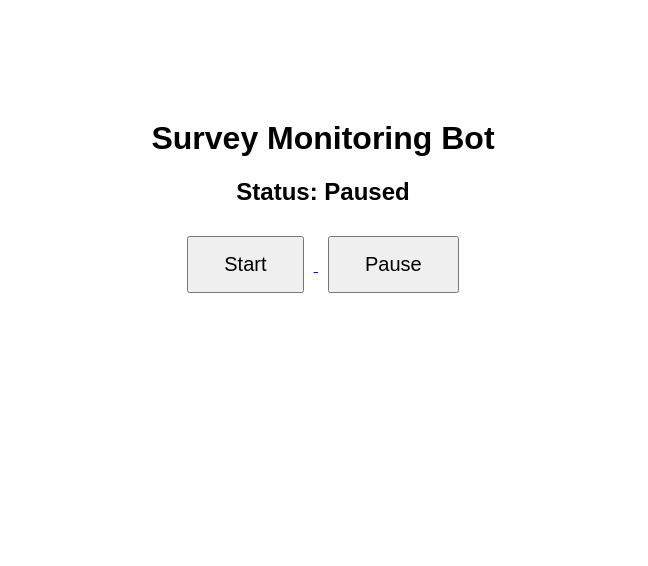
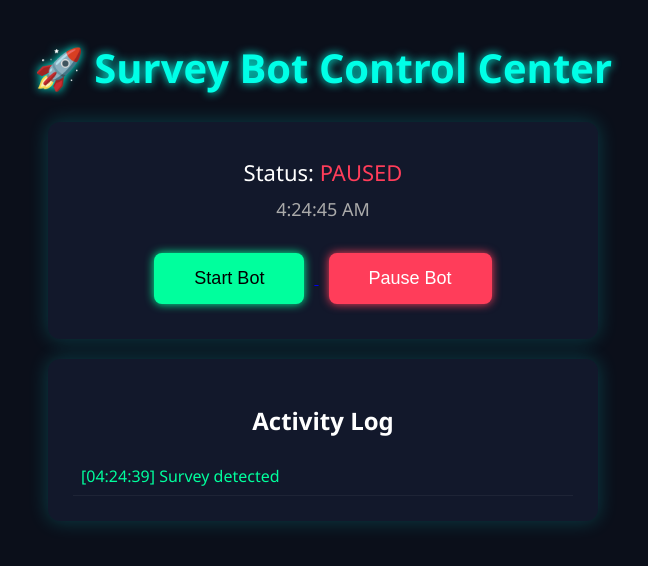
Before and after one commit to vinitshetty16/survey-monitor-bot, a Flask app: page / in a window 1280 px wide. Shown: the top 566 px of the page, without its empty margins (317-965 px from the left). Run offline with Flask 3, Linux system fonts and the light colour scheme.

Commit message:
Update dashboard.html

```diff
--- a/templates/dashboard.html
+++ b/templates/dashboard.html
@@ -2,20 +2,96 @@
 <html>
 
 <head>
-<title>Survey Bot</title>
+
+<title>Survey Bot Control Center</title>
 
 <style>
 
 body{
-font-family:Arial;
+background:#0b0f1a;
+font-family: "Segoe UI",sans-serif;
+color:white;
 text-align:center;
-margin-top:120px;
+}
+
+h1{
+font-size:40px;
+color:#00ffe7;
+text-shadow:0 0 10px #00ffe7;
+margin-top:40px;
+}
+
+.panel{
+background:#12182b;
+border-radius:12px;
+padding:25px;
+margin:20px auto;
+width:500px;
+box-shadow:0 0 20px rgba(0,255,255,0.2);
 }
 
 button{
-padding:15px 35px;
-font-size:20px;
+padding:15px 40px;
+font-size:18px;
 margin:10px;
+border:none;
+border-radius:8px;
+cursor:pointer;
+}
+
+.start{
+background:#00ff9d;
+color:black;
+box-shadow:0 0 10px #00ff9d;
+}
+
+.pause{
+background:#ff3d5a;
+color:white;
+box-shadow:0 0 10px #ff3d5a;
+}
+
+.status{
+font-size:22px;
+margin-top:10px;
+}
+
+.running{
+color:#00ff9d;
+}
+
+.paused{
+color:#ff3d5a;
+}
+
+#status-box{
+margin-top:20px;
+max-height:300px;
+overflow-y:auto;
+text-align:left;
+}
+
+.log{
+padding:8px;
+border-bottom:1px solid rgba(255,255,255,0.05);
+}
+
+.green{
+color:#00ff9d;
+}
+
+.red{
+color:#ff3d5a;
+}
+
+.orange{
+color:#ffb347;
+}
+
+.clock{
+font-size:18px;
+margin-top:10px;
+color:#aaa;
 }
 
 </style>
@@ -24,23 +100,79 @@ margin:10px;
 
 <body>
 
-<h1>Survey Monitoring Bot</h1>
+<h1>🚀 Survey Bot Control Center</h1>
 
-<h2>Status:
+<div class="panel">
+
+<div class="status">
+Status:
 {% if running %}
-Running
+<span class="running">RUNNING</span>
 {% else %}
-Paused
+<span class="paused">PAUSED</span>
 {% endif %}
-</h2>
+</div>
+
+<div class="clock" id="clock"></div>
+
+<br>
 
 <a href="/start">
-<button>Start</button>
+<button class="start">Start Bot</button>
 </a>
 
 <a href="/pause">
-<button>Pause</button>
+<button class="pause">Pause Bot</button>
 </a>
+
+</div>
+
+<div class="panel">
+
+<h2>Activity Log</h2>
+
+<div id="status-box"></div>
+
+</div>
+
+<script>
+
+function updateClock(){
+const now=new Date()
+document.getElementById("clock").innerText=
+now.toLocaleTimeString()
+}
+
+setInterval(updateClock,1000)
+
+async function loadStatus(){
+
+const res=await fetch("/status")
+const data=await res.json()
+
+const box=document.getElementById("status-box")
+
+box.innerHTML=""
+
+data.logs.forEach(log=>{
+
+const row=document.createElement("div")
+
+row.className="log "+log.color
+
+row.innerHTML=`[${log.time}] ${log.message}`
+
+box.appendChild(row)
+
+})
+
+}
+
+setInterval(loadStatus,4000)
+
+loadStatus()
+
+</script>
 
 </body>
 
```
